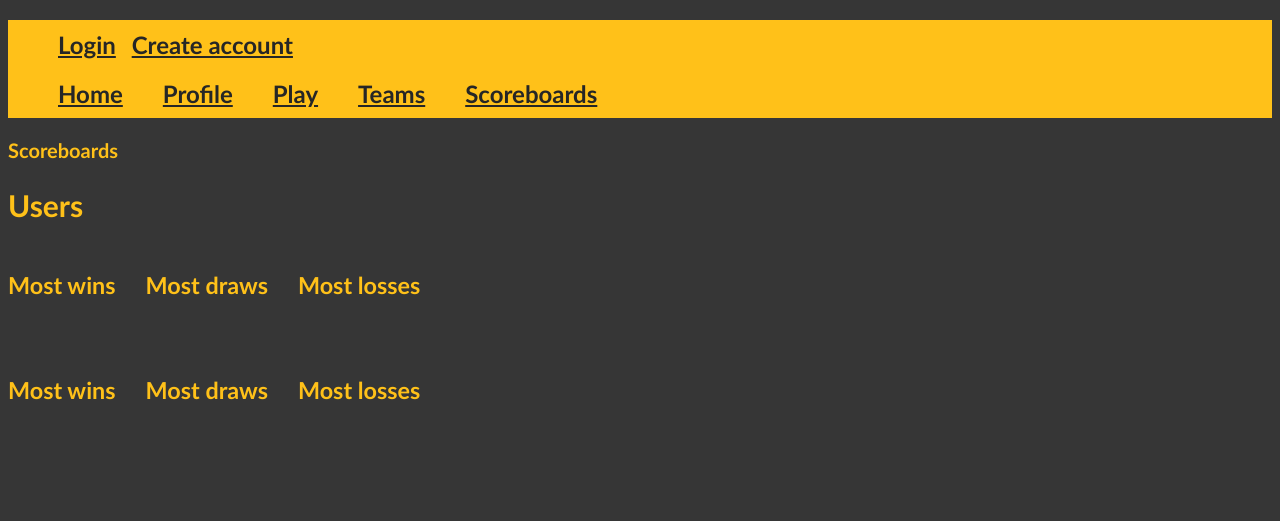
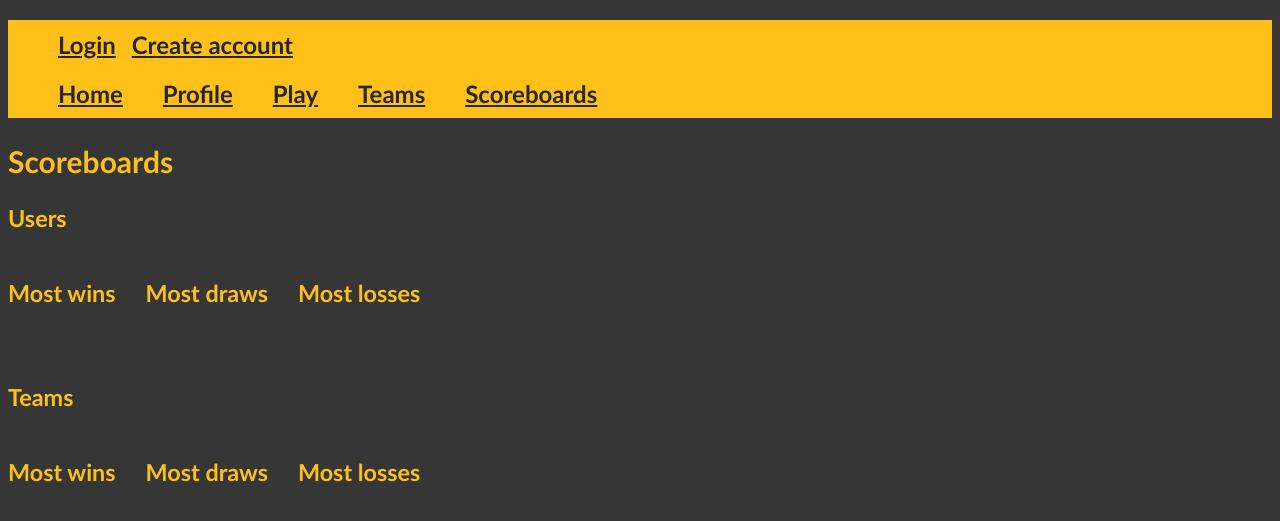
Before and after one commit to pyigyli/Kivi-paperi-sakset, a Flask app: page /scoreboard/index/ in a window 1280 px wide. Shown: the top 521 px of the page. Run offline with Flask 2, Linux system fonts and the light colour scheme; data that the repository does not hold is empty.

Commit message:
Tekstejä parannettu

```diff
--- a/application/templates/scoreboard/index.html
+++ b/application/templates/scoreboard/index.html
@@ -1,8 +1,8 @@
 {% extends "layout.html" %}
 
 {% block body %}
-<p>Scoreboards</p>
-<h2>Users</h2>
+<h2>Scoreboards</h2>
+<h3>Users</h3>
 
 <div>
     <h3>Most wins</h3>
@@ -38,6 +38,8 @@
     </table>
 </div>
 
+
+<h3>Teams</h3>
 <div>
     <h3>Most wins</h3>
     <table>
```
